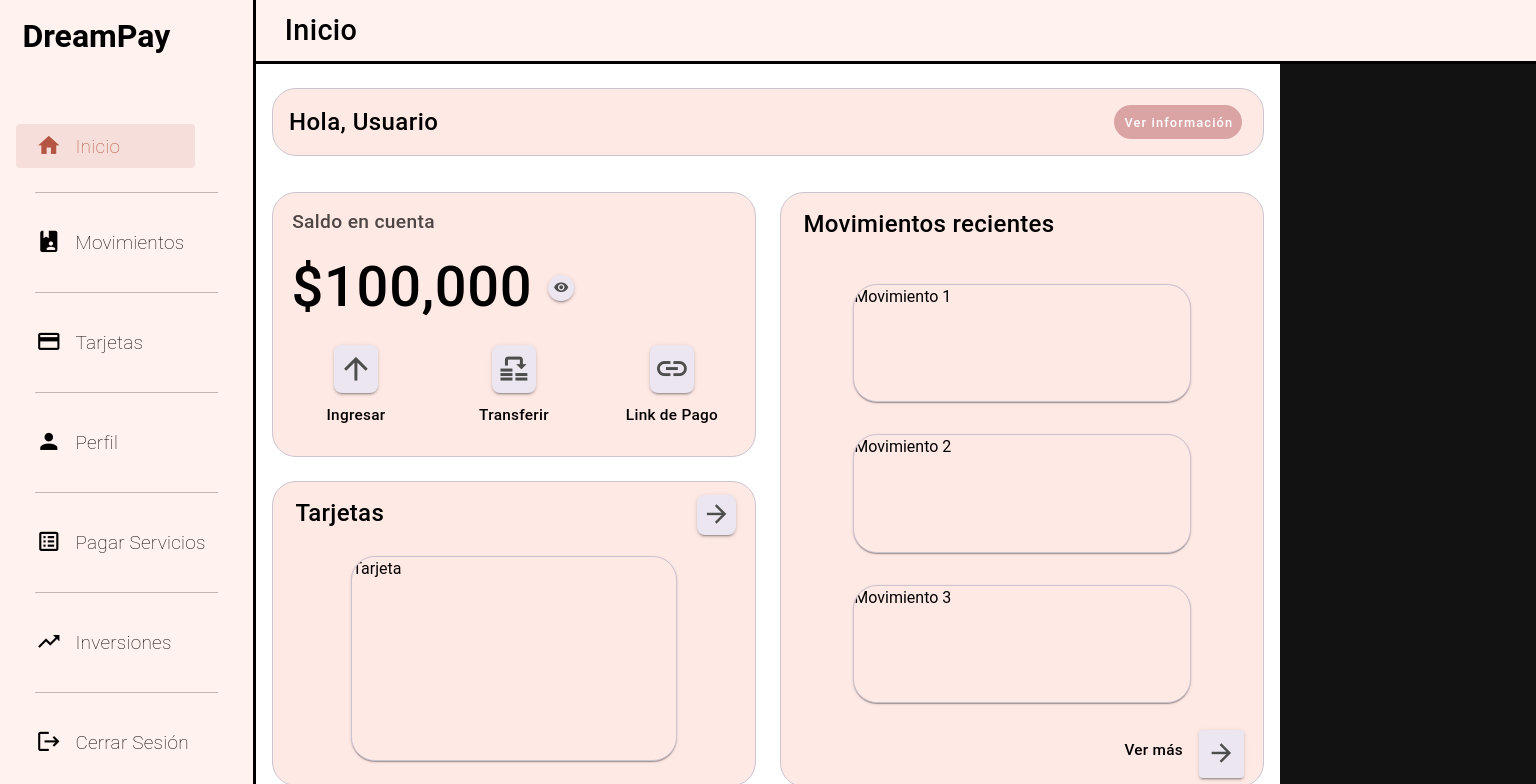
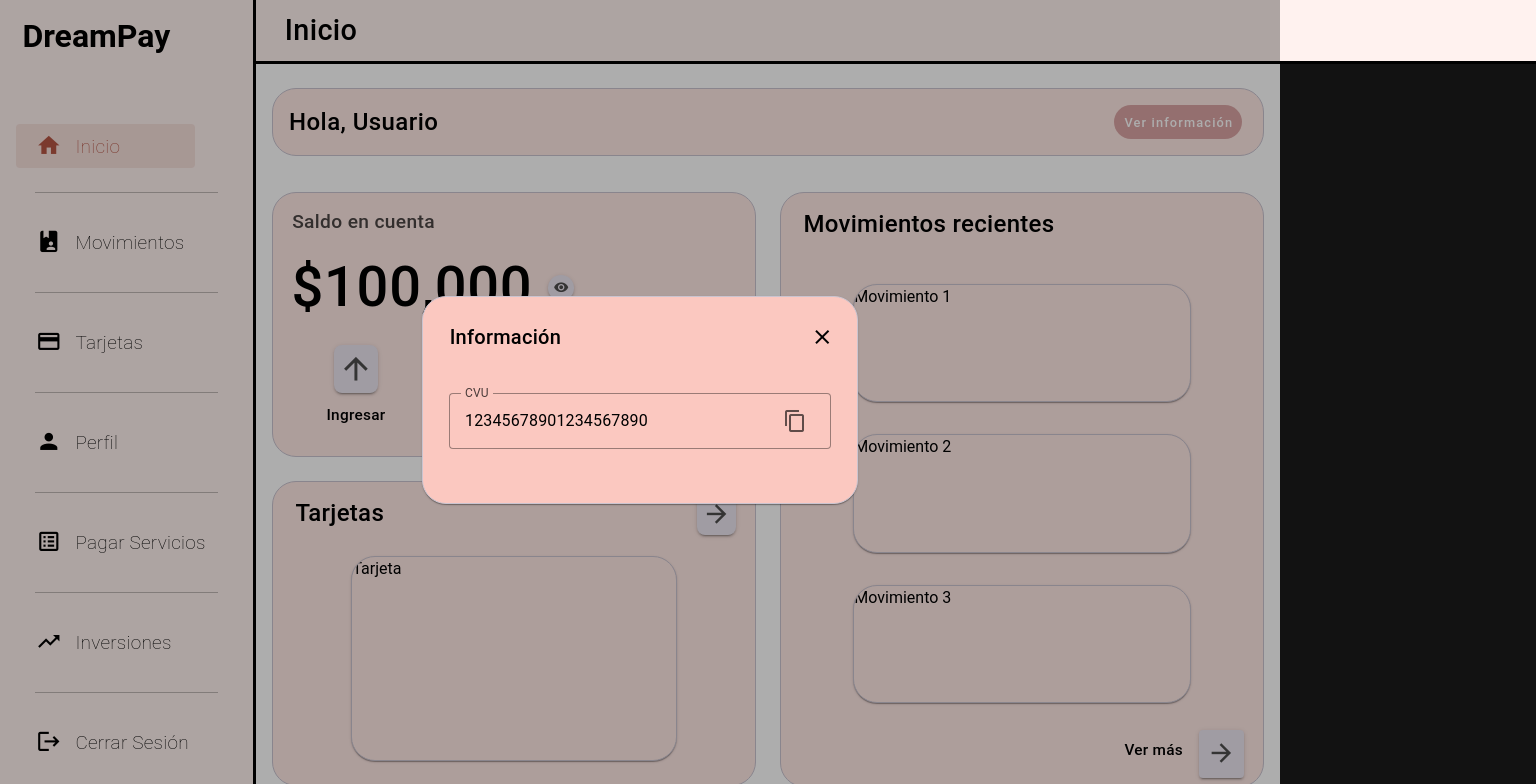
Before and after one commit to BrunTac/tp2-hci, a Vue app: page /home in a window 1280 px wide. Both pictures are taken after a click on the button "Ver información". Shown: the top 784 px of the page, 1536 px wide, since content can reach past the window. Built offline with nearby package versions, Linux system fonts and the light colour scheme; a small style sheet from the web is missing; a web font is replaced by a local one.

Commit message:
added popup

```diff
--- a/src/pages/home.vue
+++ b/src/pages/home.vue
@@ -22,6 +22,47 @@
                         class="text-none"
                         style="margin-right: 1vw; background-color: #dba4a4; width: auto; height: 2.7vw; color: white; font-size: 1vw; padding: 0 0.7vw;">
                             Ver información
+                            <v-overlay
+                            activator="parent"
+                            v-model="overlay"
+                            style="width: 100%; height: 100%; display: flex; align-items: center; justify-content: center;">
+                                <v-card
+                                    class="home-card"
+                                    style="width: 34vw;
+                                        display: flex;
+                                        flex-direction: column;
+                                        background-color: #fbc8c0;">
+                                    <div style="display: flex; justify-content: space-between; align-items: center;">
+                                        <v-card-title style="margin-top: 2vh; margin-left: 0.8vw;">Información</v-card-title>
+                                        <v-btn
+                                            icon
+                                            variant="text"
+                                            style="margin-top: 2vh; margin-right: 0.8vw;"
+                                            @click="overlay = false"
+                                        >
+                                            <v-icon>mdi-close</v-icon>
+                                        </v-btn>
+                                    </div>
+                                    <v-text-field
+                                    label="CVU"
+                                    v-model="cvu"
+                                    readonly
+                                    variant="outlined"
+                                    style="margin: 4vh 2vw;"
+                                    >
+                                    <template v-slot:append-inner>
+                                      <v-btn
+                                        icon
+                                        variant="plain"
+                                        @click="copyToClipboard"
+                                      >
+                                        <v-icon>mdi-content-copy</v-icon>
+                                      </v-btn>
+                                    </template>
+                                    </v-text-field>
+                                </v-card>
+                            </v-overlay>
+
                         </v-btn>
                     </v-card-actions>
                 </v-card>
@@ -144,6 +185,13 @@
             </v-col>
         </v-row>
     </v-container>
+
+    <!-- Bottom sheet notification -->
+    <v-bottom-sheet v-model="showBottomSheet" transition="slide-y-reverse-transition">
+      <v-card class="home-card" style="display: flex; align-items: center; justify-content: center;">
+        <v-card-text style="font-size: 1.2vw; font-weight: 450;">{{ copyMessage }}</v-card-text>
+      </v-card>
+    </v-bottom-sheet>
 </template>
 
 <style scoped>
@@ -166,3 +214,27 @@
 
 
 </style>
+
+<script setup>
+import { ref } from 'vue'
+
+const cvu = ref('12345678901234567890')
+const showBottomSheet = ref(false)
+const copyMessage = ref('')
+const overlay = ref(false)
+
+const copyToClipboard = () => {
+  navigator.clipboard.writeText(cvu.value)
+    .then(() => {
+      copyMessage.value = 'CVU copiado!'
+      showBottomSheet.value = true
+      setTimeout(() => {
+        showBottomSheet.value = false
+      }, 3000)
+    })
+    .catch(() => {
+      copyMessage.value = 'Error al copiar el CVU'
+      showBottomSheet.value = true
+    })
+}
+</script>
```
Also changed, not shown: .eslintrc-auto-import.json.
